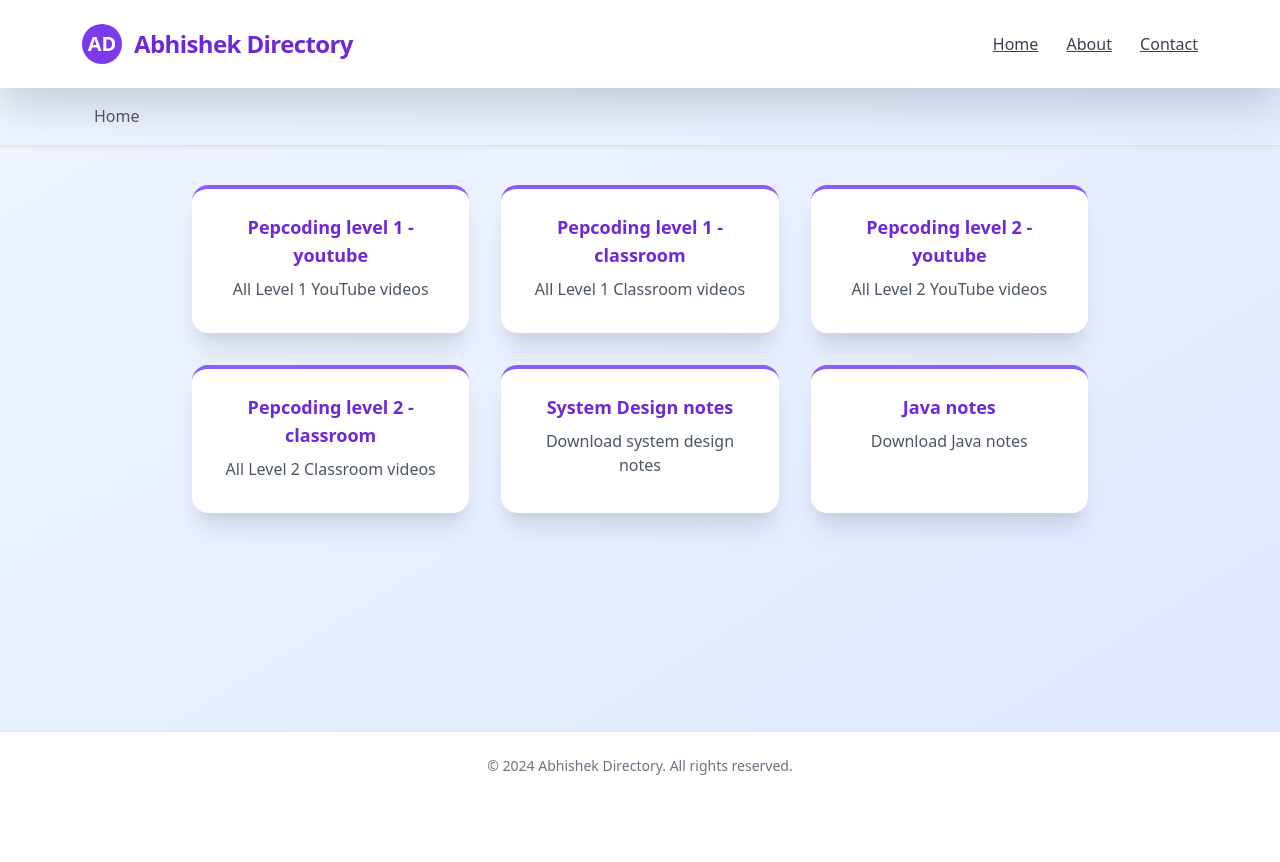
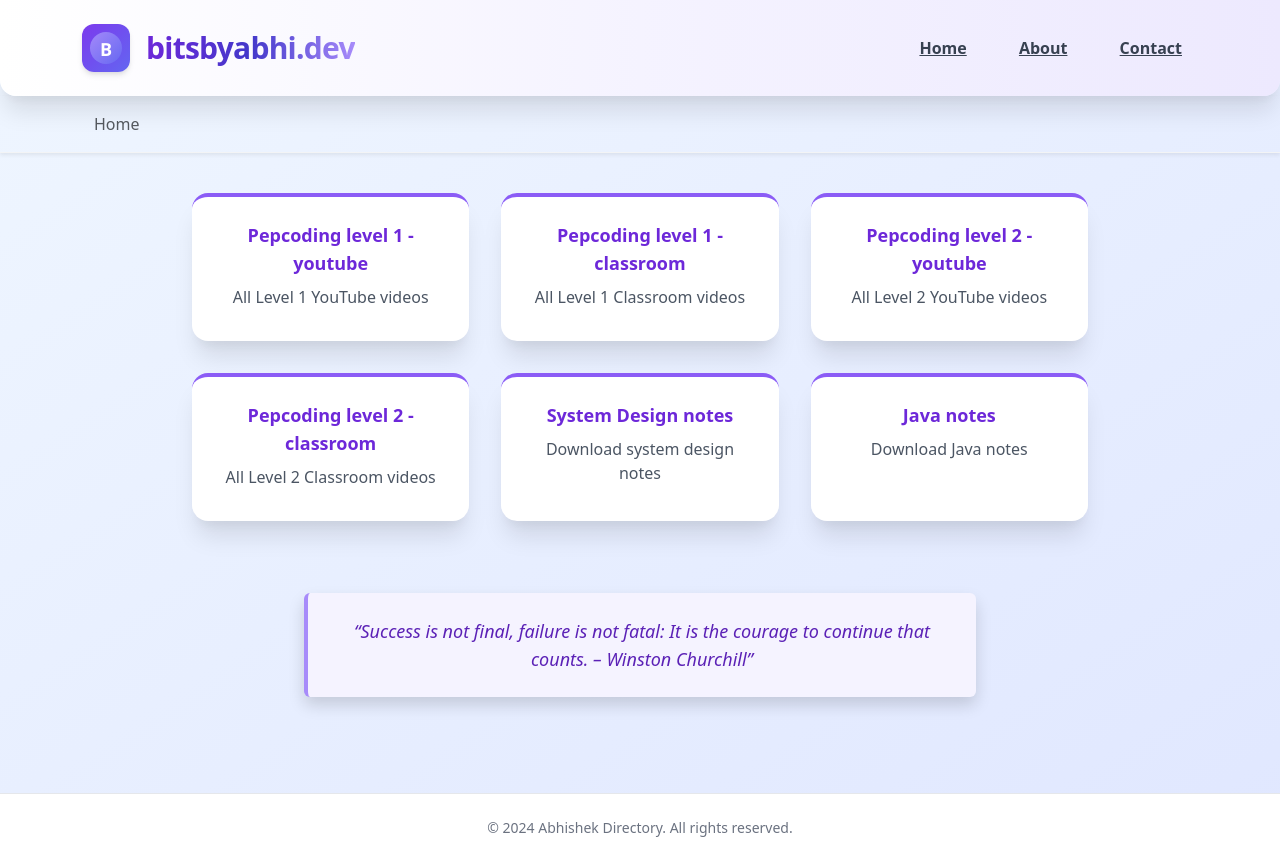
Before and after one commit to abhigitzone/abhigitzone.github.io, a plain HTML site: page index.html in a window 1280 px wide. Before the commit the page ends 800 px from the top, so only its background shows below. Drawn offline with nearby package versions, Linux system fonts and the light colour scheme.

Commit message:
updated page

```diff
--- a/index.html
+++ b/index.html
@@ -3,7 +3,7 @@
 <head>
   <meta charset="UTF-8" />
   <meta name="viewport" content="width=device-width, initial-scale=1.0" />
-  <title>Abhishek Directory</title>
+  <title>bitsbyabhi.dev</title>
   <!-- Tailwind CSS -->
   <link href="https://cdn.jsdelivr.net/npm/tailwindcss@2.2.19/dist/tailwind.min.css" rel="stylesheet">
   <!-- Bootstrap CSS for Breadcrumb -->
@@ -34,6 +34,19 @@
     };
 
     let currentSection = '';
+
+    // Motivational quotes
+    const quotes = [
+      "Success is not final, failure is not fatal: It is the courage to continue that counts. – Winston Churchill",
+      "The only way to do great work is to love what you do. – Steve Jobs",
+      "Don’t watch the clock; do what it does. Keep going. – Sam Levenson",
+      "Believe you can and you’re halfway there. – Theodore Roosevelt",
+      "Opportunities don't happen, you create them. – Chris Grosser",
+      "The harder you work for something, the greater you’ll feel when you achieve it."
+    ];
+    function getRandomQuote() {
+      return quotes[Math.floor(Math.random() * quotes.length)];
+    }
 
     function renderBreadcrumb() {
       const breadcrumb = document.getElementById('breadcrumb');
@@ -149,24 +162,57 @@
       }
     }
 
+    // Render the motivational quote with animation before the footer
+    function renderMotivationalQuote() {
+      const quote = getRandomQuote();
+      const quoteDiv = document.getElementById('motivational-quote');
+      quoteDiv.innerHTML = `<div id="quote-anim" class="bg-purple-50 border-l-4 border-purple-400 text-purple-800 p-4 rounded shadow max-w-2xl w-full text-center italic text-lg opacity-0 translate-y-4 transition-all duration-700">“${quote}”</div>`;
+      setTimeout(() => {
+        const el = document.getElementById('quote-anim');
+        if (el) {
+          el.classList.remove('opacity-0', 'translate-y-4');
+          el.classList.add('opacity-100', 'translate-y-0');
+        }
+      }, 100); // slight delay to trigger transition
+    }
+    // Call on load and after navigation
     window.onload = function() {
       renderBreadcrumb();
       renderMain();
+      renderMotivationalQuote();
     };
+    // Patch navigation to also re-render the quote
+    const oldGoHome = goHome;
+    goHome = function() { oldGoHome(); renderMotivationalQuote(); };
+    const oldHandleCardClick = handleCardClick;
+    handleCardClick = function(section) { oldHandleCardClick(section); renderMotivationalQuote(); };
   </script>
 </head>
 <body class="bg-gradient-to-br from-blue-50 to-indigo-100 min-h-screen font-sans flex flex-col">
   <!-- Header -->
-  <header class="bg-white shadow-lg sticky top-0 z-10">
+  <header class="sticky top-0 z-20 bg-gradient-to-r from-white via-purple-50 to-purple-100 shadow-xl rounded-b-2xl">
     <div class="container mx-auto flex items-center justify-between py-4 px-6">
-      <div class="flex items-center space-x-3">
-        <span class="inline-block bg-purple-600 text-white rounded-full w-10 h-10 flex items-center justify-center text-xl font-bold">AD</span>
-        <span class="text-2xl font-extrabold text-purple-700 tracking-tight">Abhishek Directory</span>
+      <div class="flex items-center space-x-4">
+        <button onclick="goHome()" class="flex items-center space-x-4 group focus:outline-none" aria-label="Go to home page">
+          <span class="inline-block rounded-xl w-12 h-12 flex items-center justify-center shadow-md bg-gradient-to-br from-purple-600 to-indigo-500 group-hover:scale-105 transition-transform">
+            <svg width="36" height="36" viewBox="0 0 36 36" fill="none" xmlns="http://www.w3.org/2000/svg">
+              <circle cx="18" cy="18" r="16" fill="url(#logo-gradient)"/>
+              <defs>
+                <linearGradient id="logo-gradient" x1="0" y1="0" x2="36" y2="36" gradientUnits="userSpaceOnUse">
+                  <stop stop-color="#a78bfa"/>
+                  <stop offset="1" stop-color="#6366f1"/>
+                </linearGradient>
+              </defs>
+              <text x="50%" y="58%" text-anchor="middle" fill="white" font-size="18" font-family="'Segoe UI', 'Arial', sans-serif" font-weight="bold" dominant-baseline="middle">B</text>
+            </svg>
+          </span>
+          <span class="text-3xl font-extrabold text-transparent bg-clip-text bg-gradient-to-r from-purple-700 via-indigo-700 to-purple-400 tracking-tight drop-shadow group-hover:underline">bitsbyabhi.dev</span>
+        </button>
       </div>
-      <nav class="space-x-6 hidden md:block">
-        <a href="#" class="text-gray-700 hover:text-purple-600 font-medium transition">Home</a>
-        <a href="#" class="text-gray-700 hover:text-purple-600 font-medium transition">About</a>
-        <a href="#" class="text-gray-700 hover:text-purple-600 font-medium transition">Contact</a>
+      <nav class="space-x-4 hidden md:block">
+        <a href="#" class="relative text-gray-700 font-semibold px-3 py-2 rounded transition duration-200 hover:text-purple-700 hover:bg-purple-100 focus:outline-none focus:ring-2 focus:ring-purple-300 after:content-[''] after:block after:h-0.5 after:bg-purple-500 after:scale-x-0 hover:after:scale-x-100 after:transition-transform after:duration-200 after:origin-left">Home</a>
+        <a href="#" class="relative text-gray-700 font-semibold px-3 py-2 rounded transition duration-200 hover:text-purple-700 hover:bg-purple-100 focus:outline-none focus:ring-2 focus:ring-purple-300 after:content-[''] after:block after:h-0.5 after:bg-purple-500 after:scale-x-0 hover:after:scale-x-100 after:transition-transform after:duration-200 after:origin-left">About</a>
+        <a href="#" class="relative text-gray-700 font-semibold px-3 py-2 rounded transition duration-200 hover:text-purple-700 hover:bg-purple-100 focus:outline-none focus:ring-2 focus:ring-purple-300 after:content-[''] after:block after:h-0.5 after:bg-purple-500 after:scale-x-0 hover:after:scale-x-100 after:transition-transform after:duration-200 after:origin-left">Contact</a>
       </nav>
     </div>
   </header>
@@ -182,6 +228,9 @@
   <main class="container mx-auto px-4 py-10 flex-1 flex flex-col items-center">
     <div id="main-content" class="w-full"></div>
   </main>
+
+  <!-- Motivational Quote (before footer) -->
+  <div id="motivational-quote" class="flex justify-center py-8"></div>
 
   <!-- Video Modal -->
   <div id="videoModal" class="fixed inset-0 bg-black bg-opacity-80 flex items-center justify-center hidden z-50">
```
